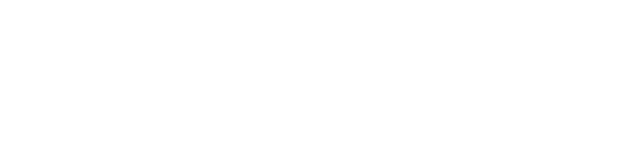
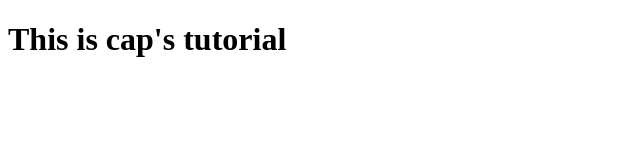
Before and after one commit to Jimbaylevisibility/capacitybay_tutorial, a plain HTML site: page index.html in a window 1280 px wide. Shown: the whole page, without its empty margins (0-640 px from the left). Drawn offline with Linux system fonts and the light colour scheme.

Commit message:
A style was added

```diff
--- a/index.html
+++ b/index.html
@@ -6,6 +6,6 @@
     <title>Document</title>
 </head>
 <body>
-
+    <h1>This is cap's tutorial</h1>
 </body>
 </html>
```
Also changed, not shown: style.css (added).
